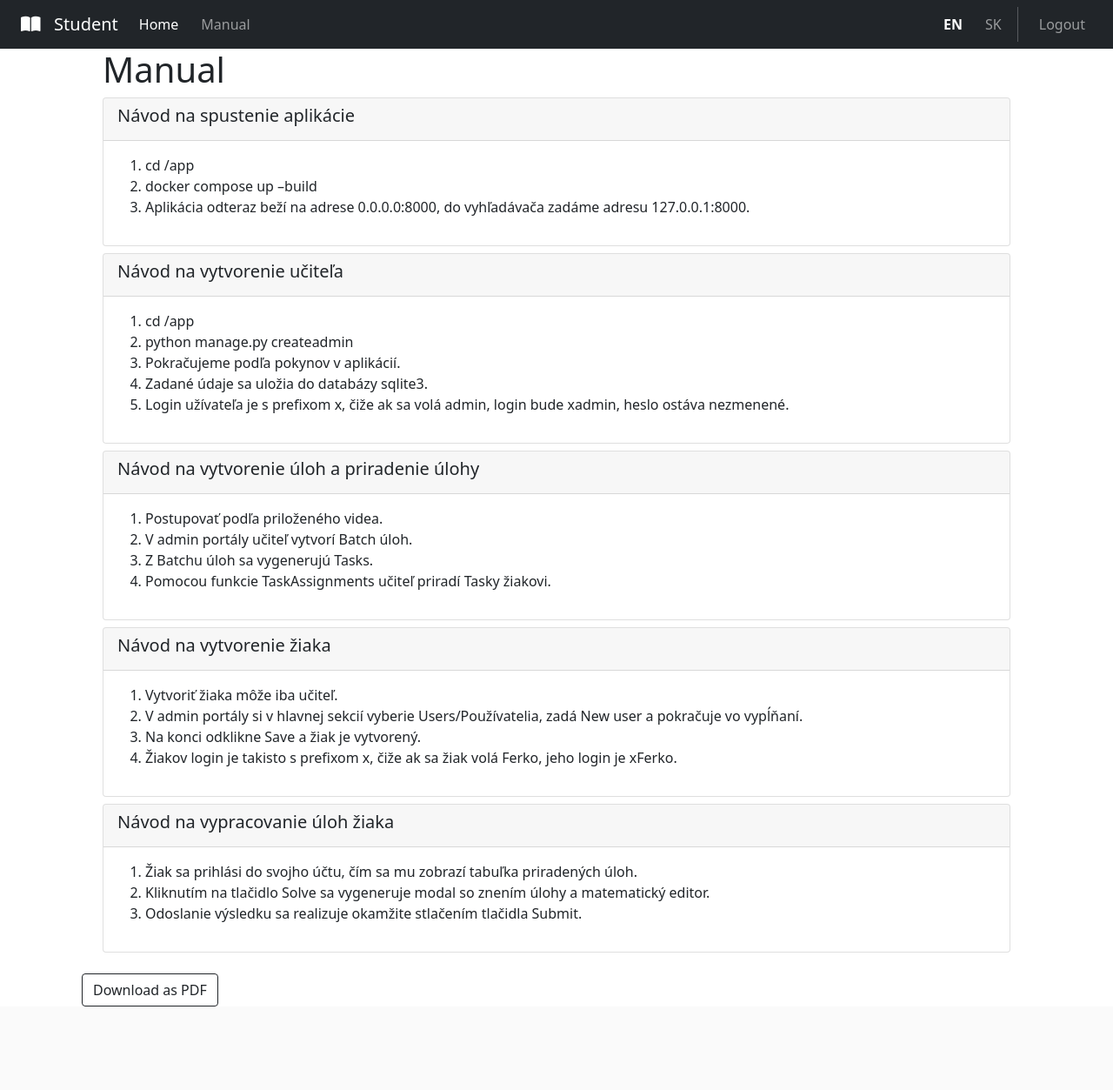
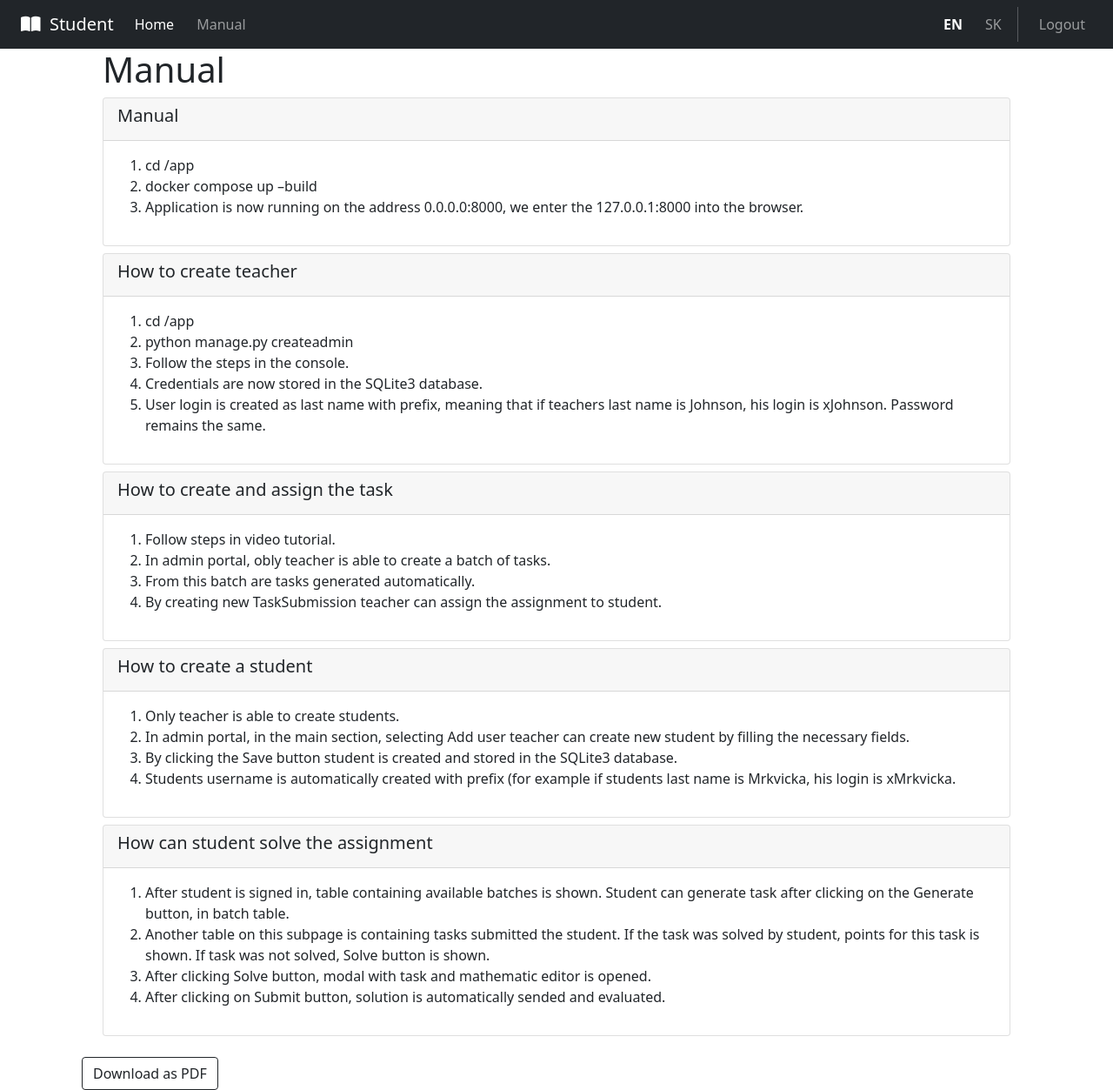
Before and after one commit to xglomba/webte-zaverecne-zadanie, a Django app: page /en/manual/ in a window 1280 px wide. Shown: the whole page at 87% size. Before the commit the page ends 1157 px from the top, so only its background shows below. Run offline with Django 4.2, Linux system fonts and the light colour scheme; the visitor is signed in with stand-in values (Sample User, id 1); some libraries are stand-ins or nearby versions.

Commit message:
Add last translations

```diff
--- a/app/zaverecne_zadanie/templates/zaverecne_zadanie/admin/change_list.html
+++ b/app/zaverecne_zadanie/templates/zaverecne_zadanie/admin/change_list.html
@@ -9,7 +9,7 @@
                     {% admin_actions %}
                 </div>
                 <div class="d-inline-block">
-                    <a href="{% url 'export_task_submissions' %}" class="btn btn-primary mx-4">Export to CSV</a>
+                    <a href="{% url 'export_task_submissions' %}" class="btn btn-primary mx-4">{% trans 'Export to CSV' %}</a>
                 </div>
             {% endif %}
         </div>
@@ -22,7 +22,7 @@
                     {% admin_actions %}
                 </div>
                 <div class="d-inline-block">
-                    <a href="{% url 'export_task_submissions' %}" class="btn btn-primary mx-4">Export to CSV</a>
+                    <a href="{% url 'export_task_submissions' %}" class="btn btn-primary mx-4">{% trans 'Export to CSV' %}</a>
                 </div>
             </div>
         </div>
--- a/app/zaverecne_zadanie/templates/zaverecne_zadanie/base.html
+++ b/app/zaverecne_zadanie/templates/zaverecne_zadanie/base.html
@@ -3,7 +3,7 @@
 <!DOCTYPE html>
 <html>
 <head>
-    <title>Your Website</title>
+    <title>{% trans 'WEBTE FINAL ASSIGNMENT' %}</title>
     <meta charset="UTF-8">
     <meta name="viewport" content="width=device-width, initial-scale=1">
     <link rel="stylesheet" href="{% static 'css/style.css' %}">
@@ -37,7 +37,7 @@
 <nav class="navbar navbar-expand-lg navbar-dark bg-dark w-100">
     <div class="container-fluid">
         <a class="navbar-brand">
-            <i class="fas fa-book-open"> </i> &nbsp; Student
+            <i class="fas fa-book-open"> </i> &nbsp;{% trans 'Student' %}
         </a>
         <button class="navbar-toggler" type="button" data-bs-toggle="collapse" data-bs-target="#navbarSupportedContent"
                 aria-controls="navbarSupportedContent" aria-expanded="false" aria-label="Toggle navigation">
--- a/app/zaverecne_zadanie/templates/zaverecne_zadanie/manual.html
+++ b/app/zaverecne_zadanie/templates/zaverecne_zadanie/manual.html
@@ -8,80 +8,77 @@
 
         <div class="card">
             <div class="card-header">
-                <h5>Návod na spustenie aplikácie</h5>
+                <h5>{% trans 'Manual' %}</h5>
             </div>
             <div class="card-body">
                 <ol>
                     <li>cd /app</li>
                     <li>docker compose up –build</li>
-                    <li>Aplikácia odteraz beží na adrese 0.0.0.0:8000, do vyhľadávača zadáme adresu 127.0.0.1:8000.</li>
+                    <li>{% trans 'Application is now running on the address 0.0.0.0:8000, we enter the 127.0.0.1:8000 into the browser.' %}</li>
                 </ol>
             </div>
         </div>
 
         <div class="card mt-2">
             <div class="card-header">
-                <h5>Návod na vytvorenie učiteľa</h5>
+                <h5>{% trans 'How to create teacher' %}</h5>
             </div>
             <div class="card-body">
                 <ol>
                     <li>cd /app</li>
                     <li>python manage.py createadmin</li>
-                    <li>Pokračujeme podľa pokynov v aplikácií.</li>
-                    <li>Zadané údaje sa uložia do databázy sqlite3.</li>
-                    <li>Login užívateľa je s prefixom x, čiže ak sa volá admin, login bude xadmin, heslo ostáva
-                        nezmenené.
-                    </li>
+                    <li>{% trans 'Follow the steps in the console.' %}</li>
+                    <li>{% trans 'Credentials are now stored in the SQLite3 database.' %}</li>
+                    <li>{% trans 'User login is created as last name with <x> prefix, meaning that if teachers last name is Johnson, his login is xJohnson. Password remains the same.'%}</li>
                 </ol>
             </div>
         </div>
 
         <div class="card mt-2">
             <div class="card-header">
-                <h5>Návod na vytvorenie úloh a priradenie úlohy</h5>
+                <h5>{% trans 'How to create and assign the task' %}</h5>
             </div>
             <div class="card-body">
                 <ol>
-                    <li>Postupovať podľa priloženého videa.</li>
-                    <li>V admin portály učiteľ vytvorí Batch úloh.</li>
-                    <li>Z Batchu úloh sa vygenerujú Tasks.</li>
-                    <li>Pomocou funkcie TaskAssignments učiteľ priradí Tasky žiakovi.</li>
+                    <li>{% trans 'Follow steps in video tutorial.' %}</li>
+                    <li>{% trans 'In admin portal, obly teacher is able to create a batch of tasks.' %}</li>
+                    <li>{% trans 'From this batch are tasks generated automatically.' %}</li>
+                    <li>{% trans 'By creating new TaskSubmission teacher can assign the assignment to student.' %}</li>
                 </ol>
             </div>
         </div>
 
         <div class="card mt-2">
             <div class="card-header">
-                <h5>Návod na vytvorenie žiaka</h5>
+                <h5>{% trans 'How to create a student' %}</h5>
             </div>
             <div class="card-body">
                 <ol>
-                    <li>Vytvoriť žiaka môže iba učiteľ.</li>
-                    <li>V admin portály si v hlavnej sekcií vyberie Users/Používatelia, zadá New user a pokračuje vo
-                        vypĺňaní.
-                    </li>
-                    <li>Na konci odklikne Save a žiak je vytvorený.</li>
-                    <li>Žiakov login je takisto s prefixom x, čiže ak sa žiak volá Ferko, jeho login je xFerko.</li>
+                    <li>{% trans 'Only teacher is able to create students.' %}</li>
+                    <li>{% trans 'In admin portal, in the main section, selecting Add user teacher can create new student by filling the necessary fields.' %}</li>
+                    <li>{% trans 'By clicking the Save button student is created and stored in the SQLite3 database.' %}</li>
+                    <li>{% trans 'Students username is automatically created with <x> prefix (for example if students last name is Mrkvicka, his login is xMrkvicka.' %}</li>
                 </ol>
             </div>
         </div>
 
         <div class="card mt-2">
             <div class="card-header">
-                <h5>Návod na vypracovanie úloh žiaka</h5>
+                <h5>{% trans 'How can student solve the assignment' %}</h5>
             </div>
             <div class="card-body">
                 <ol>
-                    <li>Žiak sa prihlási do svojho účtu, čím sa mu zobrazí tabuľka priradených úloh.</li>
-                    <li>Kliknutím na tlačidlo Solve sa vygeneruje modal so znením úlohy a matematický editor.</li>
-                    <li>Odoslanie výsledku sa realizuje okamžite stlačením tlačidla Submit.</li>
+                    <li>{% trans 'After student is signed in, table containing available batches is shown. Student can generate task after clicking on the Generate button, in batch table.' %}</li>
+                    <li>{% trans 'Another table on this subpage is containing tasks submitted the student. If the task was solved by student, points for this task is shown. If task was not solved, Solve button is shown.' %}</li>
+                    <li>{% trans 'After clicking Solve button, modal with task and mathematic editor is opened.' %}</li>
+                    <li>{% trans 'After clicking on Submit button, solution is automatically sended and evaluated.'  %}</li>
                 </ol>
             </div>
         </div>
 
         <!-- Add more card sections for other manual sections -->
     </div>
-    <button type="button" class="btn btn-outline-dark mt-4" onclick="downloadAsPDF()">Download as PDF</button>
+    <button type="button" class="btn btn-outline-dark mt-4" onclick="downloadAsPDF()">{% trans 'Download as PDF'%}</button>
 
     <!-- Include jQuery and the jsPDF library -->
     <script src="https://cdnjs.cloudflare.com/ajax/libs/html2pdf.js/0.9.2/html2pdf.bundle.min.js"></script>
--- a/app/zaverecne_zadanie/templates/zaverecne_zadanie/students/task_modal.html
+++ b/app/zaverecne_zadanie/templates/zaverecne_zadanie/students/task_modal.html
@@ -4,7 +4,7 @@
     <div class="modal-dialog modal-xl">
         <div class="modal-content">
             <div class="modal-header">
-                <h5 class="modal-title">Task</h5>
+                <h5 class="modal-title">{% trans 'Task' %}</h5>
                 <button type="button" class="btn-close" data-bs-dismiss="modal" aria-label="Close"></button>
             </div>
             <div class="modal-body">
@@ -12,7 +12,7 @@
                 <div class="d-block" style="width: fit-content" id="task"></div>
                 <img id="task-image" style="display: none" alt="Schema image" width="100%">
                 <hr>
-                <h5>Your solution</h5>
+                <h5>{% trans 'Your solution' %}</h5>
                 <div class="mt-3" id="toolbar">
                     <button class="btn btn-outline-secondary btn-xs" onclick="insertSymbol('\\sqrt')">√</button>
                     <button class="btn btn-outline-secondary btn-xs" onclick="insertSymbol('\\pi')">π</button>
```
Also changed, not shown: app/zaverecne_zadanie/templates/zaverecne_zadanie/login.html (+6 -4 lines), app/zaverecne_zadanie/templates/zaverecne_zadanie/students/home.html (+10 -10 lines), app/zaverecne_zadanie/templates/zaverecne_zadanie/trans.html (deleted, +0 -14 lines), app/locale/sk/LC_MESSAGES/django.po, 1 other file.
